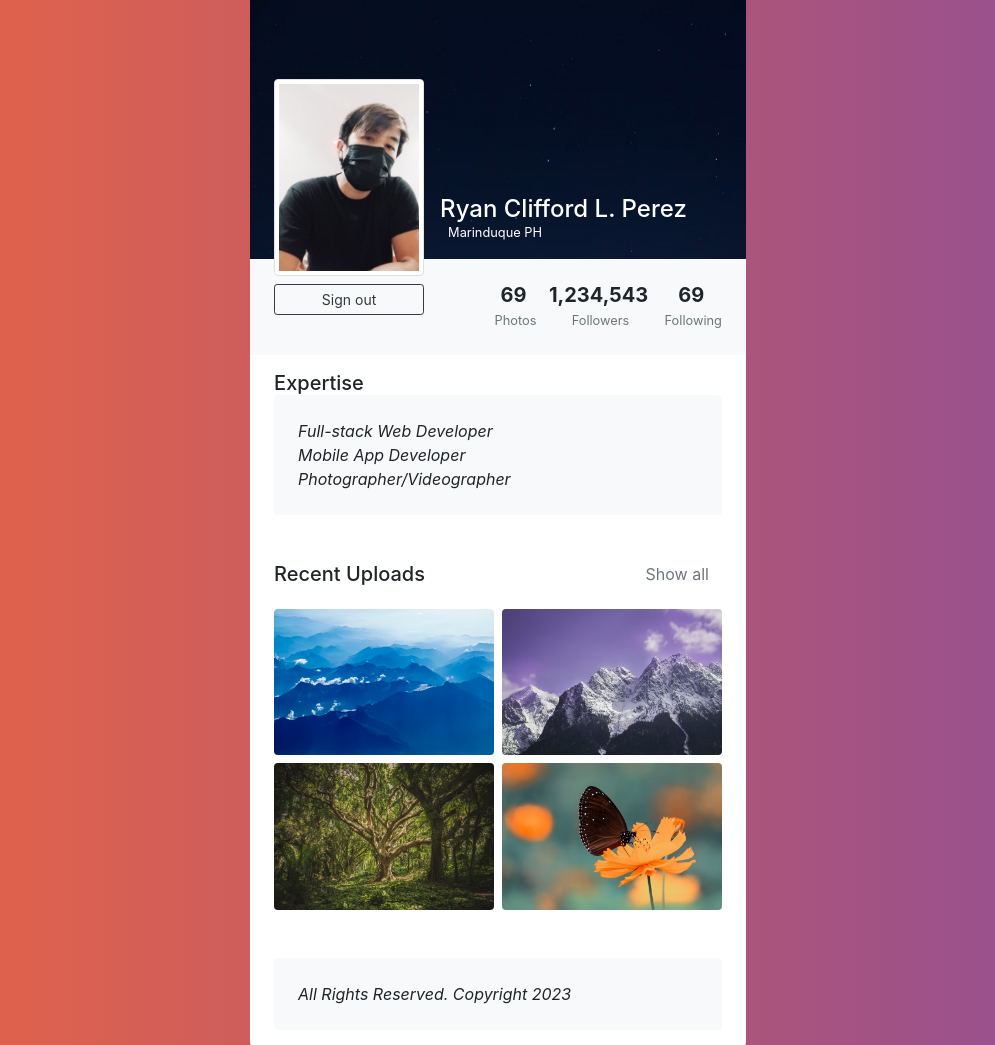
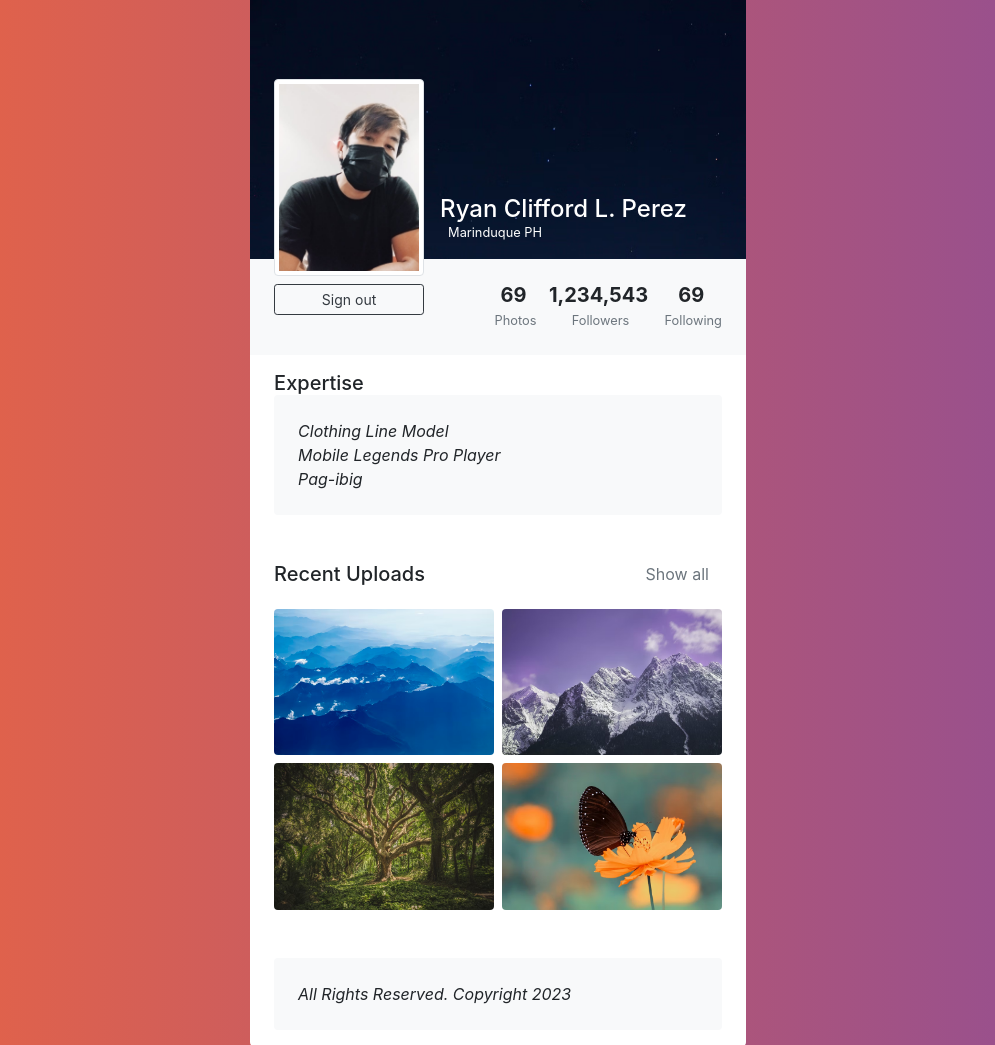
Before and after one commit to Hayme000/act6-MyTumblr-Tan, a PHP site: page /account.php in a window 1280 px wide. Shown: the part 49-1094 px from the top of the page, without its empty margins (142-1137 px from the left). Run offline with PHP 8.4, Linux system fonts and the light colour scheme; the visitor is signed in with stand-in values (Sample User, id 1); some libraries are stand-ins or nearby versions.

Commit message:
expertise change added

```diff
--- a/account.php
+++ b/account.php
@@ -77,9 +77,9 @@ body {
             <div class="px-4 py-3">
                 <h5 class="mb-0">Expertise </h5>
                 <div class="p-4 rounded shadow-sm bg-light">
-                    <p class="font-italic mb-0">Full-stack Web Developer</p>
-                    <p class="font-italic mb-0">Mobile App Developer</p>
-                    <p class="font-italic mb-0">Photographer/Videographer</p>
+                    <p class="font-italic mb-0">Clothing Line Model</p>
+                    <p class="font-italic mb-0">Mobile Legends Pro Player</p>
+                    <p class="font-italic mb-0">Pag-ibig</p>
                 </div>
             </div>
 
```
